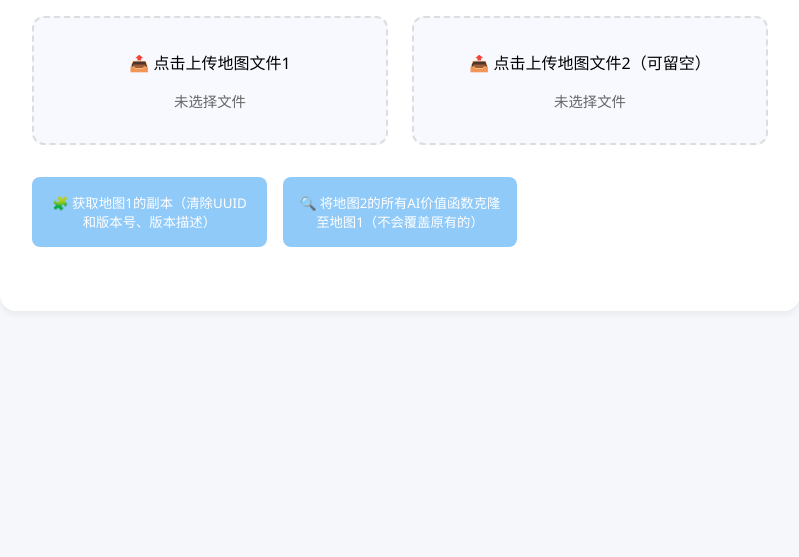
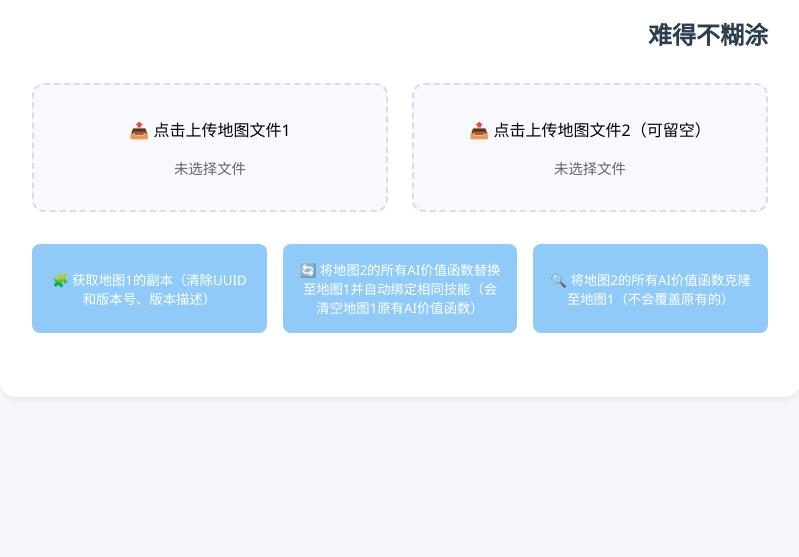
Before and after one commit to diysgs/diysgs.github.io, a plain HTML site: page index.html in a window 1280 px wide. Shown: the part 254-811 px from the top of the page, without its empty margins (240-1039 px from the left). Drawn offline with nearby package versions, Linux system fonts and the light colour scheme.

Commit message:
Biggggg Update! Add function*1, desc*N

```diff
--- a/index.html
+++ b/index.html
@@ -44,6 +44,13 @@
             text-align: center;
             margin-bottom: 2rem;
         }
+
+        h2 {
+            color: #2c3e50;
+            text-align: right;
+            margin-bottom: 2rem;
+        }
+
 
         .upload-group {
             display: grid;
@@ -128,7 +135,8 @@
 </head>
 <body>
 <div class="container">
-    <h1>🔗 三国杀编辑器简易工具 - 非官方 v1.0.0</h1>
+    <h1>🔗 三国杀编辑器简易工具 - 非官方 v1.1.0</h1>
+    <h2>难得不糊涂</h2>
 
     <div class="upload-group">
         <div class="upload-card" onclick="triggerUpload(1)">
@@ -148,9 +156,9 @@
         <button class="process-btn process-btn-simple" onclick="processFiles('clone')" id="btn-clone" disabled>
             🧩 获取地图1的副本（清除UUID和版本号、版本描述）
         </button>
-<!--        <button class="process-btn process-btn-simple" onclick="processFiles('base-ai')" id="btn-base-ai" disabled>-->
-<!--            🔄 自动绑定地图1中"桃、酒、无懈"的AI价值函数（来源=小诺）-->
-<!--        </button>-->
+        <button class="process-btn" onclick="processFiles('replace-ai')" id="btn-replace-ai" disabled>
+            🔄 将地图2的所有AI价值函数替换至地图1并自动绑定相同技能（会清空地图1原有AI价值函数）
+        </button>
         <button class="process-btn" onclick="processFiles('copy-ai')" id="btn-copy-ai" disabled>
             🔍 将地图2的所有AI价值函数克隆至地图1（不会覆盖原有的）
         </button>
@@ -240,8 +248,16 @@
         });
     }
 
+    // 禁止所有按钮
+    function disableAllBtn() {
+        document.querySelectorAll('.process-btn').forEach(btn => {
+            btn.disabled = true;
+        });
+    }
+
     // 文件处理核心
     async function processFiles(mode) {
+        disableAllBtn();
         showLoading();
         try {
             const newZip = new JSZip();
@@ -261,8 +277,58 @@
                     newZip.file("edit/mapInfo.json", resClone);
                     newZip.file("client/mapInfo.json", resClone);
                     break;
-                case 'base-ai':
+
+                case 'replace-ai':
+                    const gameConfig1JSON0 = await newZip.file("edit/gameConfig.json").async("string");
+                    const gameConfig2JSON0 = await zip2.file("edit/gameConfig.json").async("string");
+                    var gameConfig10 = JSON.parse(gameConfig1JSON0);
+                    var gameConfig20 = JSON.parse(gameConfig2JSON0);
+                    gameConfig10["ai_value_config"] = gameConfig20["ai_value_config"];
+
+                    var cardAIUseValue1 = gameConfig10["tempData"]["value"]["card_template_config"]["cardTemplate"];
+                    var cardAIUseValue2 = gameConfig20["tempData"]["value"]["card_template_config"]["cardTemplate"];
+                    const needCardAIMap = new Map();
+                    const needCardNameMap = new Map();
+                    for (x in cardAIUseValue2) {
+                        if (cardAIUseValue2[x].hasOwnProperty("aiUseValue")) {
+                            needCardAIMap.set(cardAIUseValue2[x]["id"], cardAIUseValue2[x]["aiUseValue"]);
+                            needCardNameMap.set(cardAIUseValue2[x]["id"], cardAIUseValue2[x]["name"]);
+                        }
+                    }
+                    for (x in cardAIUseValue1) {
+                        if (cardAIUseValue1[x].hasOwnProperty("aiUseValue")) {
+                            delete cardAIUseValue1[x]["aiUseValue"];
+                        }
+                        if (needCardNameMap.get(cardAIUseValue1[x]["id"]) === cardAIUseValue1[x]["name"]) {
+                            cardAIUseValue1[x]["aiUseValue"] = needCardAIMap.get(cardAIUseValue1[x]["id"]);
+                        }
+                    }
+                    gameConfig10["tempData"]["value"]["card_template_config"]["cardTemplate"] = cardAIUseValue1;
+
+                    var skillAIUseValue1 = gameConfig10["tempData"]["value"]["skill_config"]["skills"];
+                    var skillAIUseValue2 = gameConfig20["tempData"]["value"]["skill_config"]["skills"];
+                    const needSkillAIMap = new Map();
+                    const needSkillNameMap = new Map();
+                    for (x in skillAIUseValue2) {
+                        if (skillAIUseValue2[x].hasOwnProperty("aiUseValue")) {
+                            needSkillAIMap.set(skillAIUseValue2[x]["key"], skillAIUseValue2[x]["aiUseValue"]);
+                            needSkillNameMap.set(skillAIUseValue2[x]["key"], skillAIUseValue2[x]["skill_name"]);
+                        }
+                    }
+                    for (x in skillAIUseValue1) {
+                        if (skillAIUseValue1[x].hasOwnProperty("aiUseValue")) {
+                            delete skillAIUseValue1[x]["aiUseValue"];
+                        }
+                        if (needSkillNameMap.get(skillAIUseValue1[x]["key"]) === skillAIUseValue1[x]["skill_name"]) {
+                            skillAIUseValue1[x]["aiUseValue"] = needSkillAIMap.get(skillAIUseValue1[x]["key"]);
+                        }
+                    }
+                    gameConfig10["tempData"]["value"]["skill_config"]["skills"] = skillAIUseValue1;
+
+                    const resReplace = JSON.stringify(gameConfig10);
+                    newZip.file("edit/gameConfig.json", resReplace);
                     break;
+
                 case 'copy-ai':
                     const gameConfig1JSON = await newZip.file("edit/gameConfig.json").async("string");
                     const gameConfig2JSON = await zip2.file("edit/gameConfig.json").async("string");
@@ -311,9 +377,10 @@
             fileNameRaw = fileNameRaw.substring(0, fileNameRaw.indexOf('.msgs'));
             downloadFile(content, `${fileNameRaw}_${Date.now()}.msgs`);
             showSuccess();
-
+            checkReadyState();
         } catch (err) {
             showError(`处理失败：${err.message}`);
+            checkReadyState();
         }
     }
 
```
